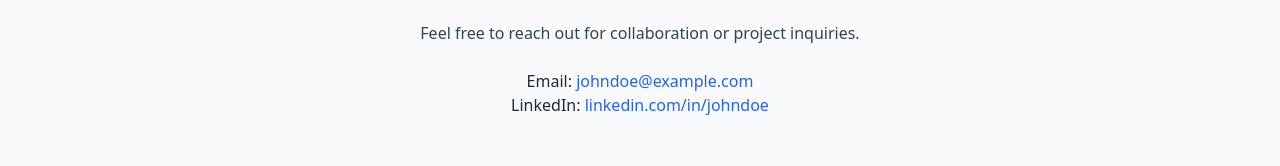
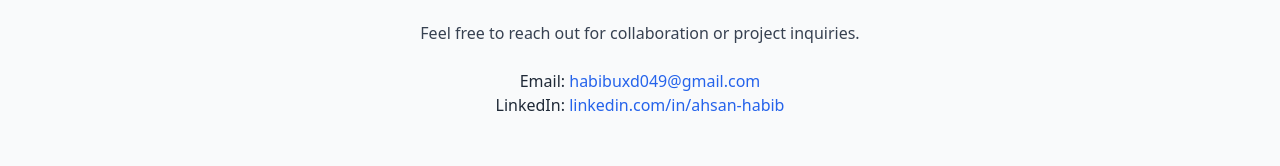
Before and after one commit to habib-049/portfolio-site, a plain HTML site: page PersonalPortfolio/index.html in a window 1280 px wide. Shown: the part 2695-2861 px from the top of the page. Drawn offline with nearby package versions, Linux system fonts and the light colour scheme.

Commit message:
Change the contact information

```diff
--- a/PersonalPortfolio/index.html
+++ b/PersonalPortfolio/index.html
@@ -126,8 +126,8 @@
     <div class="container mx-auto text-center">
       <h2 class="text-3xl font-bold mb-8">Contact</h2>
       <p class="text-gray-700 mb-6">Feel free to reach out for collaboration or project inquiries.</p>
-      <p>Email: <a href="mailto:johndoe@example.com" class="text-blue-600">johndoe@example.com</a></p>
-      <p>LinkedIn: <a href="#" class="text-blue-600">linkedin.com/in/johndoe</a></p>
+      <p>Email: <a href="mailto:habibuxd049@gmail.com" class="text-blue-600">habibuxd049@gmail.com</a></p>
+      <p>LinkedIn: <a href="https://www.linkedin.com/in/ahsan-habib-31639718b" class="text-blue-600">linkedin.com/in/ahsan-habib</a></p>
     </div>
   </section>
 
```
